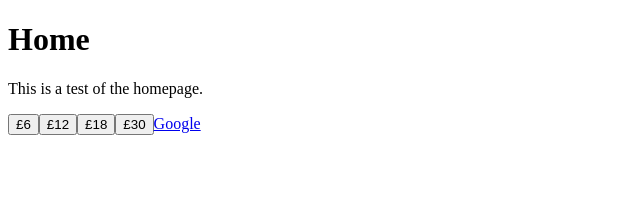
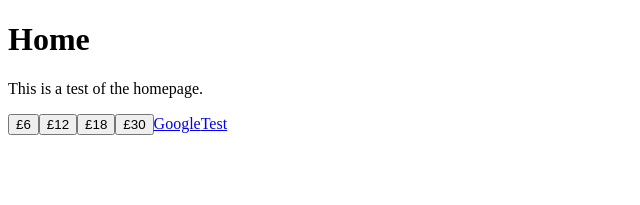
Before and after one commit to justtoconfirm/donation-component, a Gatsby app: page / in a window 1280 px wide. Shown: the top 205 px of the page, without its empty margins (0-640 px from the left). Built offline with nearby package versions, Linux system fonts and the light colour scheme.

Commit message:
Hyperlink component added to render a link using the Link component from Gatsby

```diff
--- /dev/null
+++ b/src/components/atoms/hyperlink/Hyperlink.js
@@ -0,0 +1,36 @@
+import React from 'react'
+import { Link } from 'gatsby'
+import PropTypes from 'prop-types'
+import classNames from 'classnames'
+
+const Hyperlink = props => {
+
+	const {
+		href = '',
+		className = '',
+		theme = '',
+		target,
+		rel,
+		children
+	} = props
+
+	const hyperlinkClass = classNames('a-link', className, {
+		'a-link--primary' : theme === 'primary',
+		'a-link--secondary' : theme === 'secondary'
+	})
+
+	return (
+		<Link to={ href } {...{ target, rel }} className={ hyperlinkClass }>{ children }</Link>
+	)
+}
+
+Hyperlink.propTypes = {
+	href: PropTypes.string,
+	className: PropTypes.string,
+	theme: PropTypes.string,
+	target: PropTypes.string,
+	rel: PropTypes.string,
+	children: PropTypes.string
+}
+
+export default Hyperlink
--- a/src/pages/index.js
+++ b/src/pages/index.js
@@ -1,5 +1,6 @@
 import React from 'react'
 import Button from '../components/atoms/button/Button'
+import Hyperlink from '../components/atoms/hyperlink/Hyperlink'
 
 const Home = () => (
 	<>
@@ -12,6 +13,8 @@ const Home = () => (
 		<Button>£30</Button>
 
 		<Button url='https://www.google.com'>Google</Button>
+
+		<Hyperlink href='https://www.hastingsdirect.com' target='_blank'>Test</Hyperlink>
 	</>
 )
 
```
